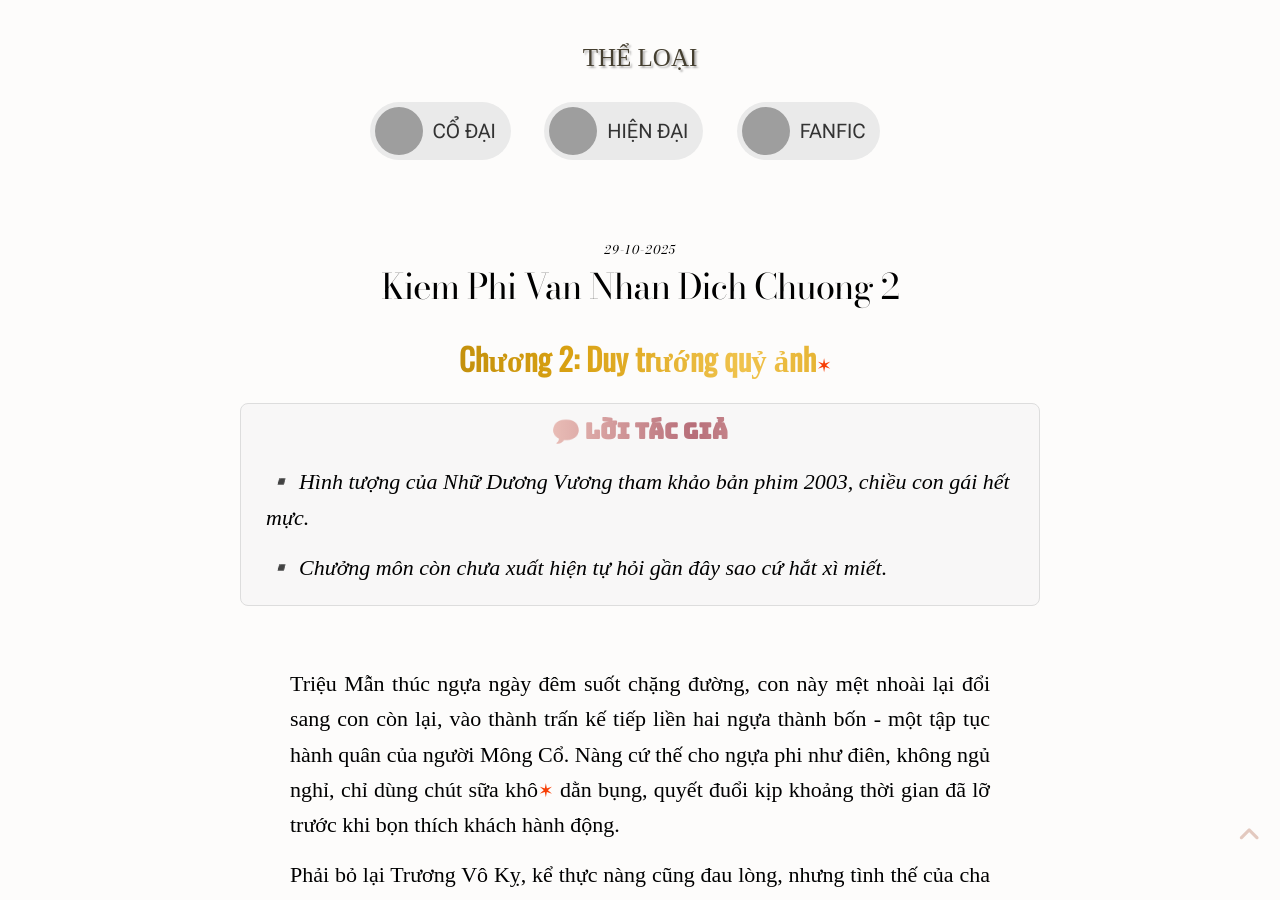
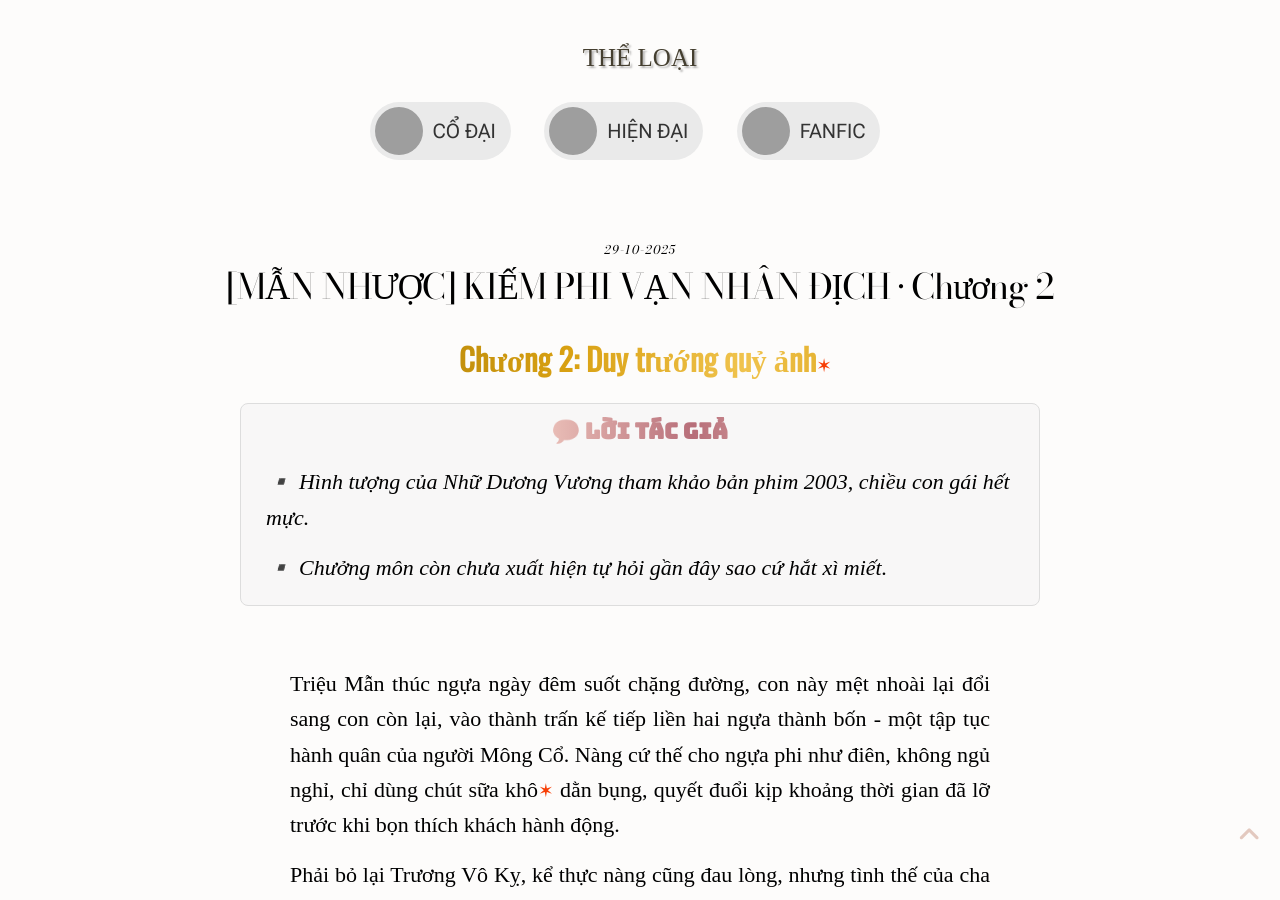
Before and after one commit to nuabuocthanhtho/nuabuocthanhtho.github.io, a Jekyll site: the page built from _posts/2025-10-29-kiem-phi-van-nhan-dich-chuong-2.md, in a window 1280 px wide and 900 px high, scrolled down 318 px. Built offline with Jekyll 4.4.1, drawn with Linux system fonts in a browser that asks for light colours; some web fonts are replaced; our own code applies the rules of GitHub Pages for plain Markdown files; grey boxes are pictures that could not be loaded.

Commit message:
Update 2025-10-29-kiem-phi-van-nhan-dich-chuong-2.md

```diff
--- a/_posts/2025-10-29-kiem-phi-van-nhan-dich-chuong-2.md
+++ b/_posts/2025-10-29-kiem-phi-van-nhan-dich-chuong-2.md
@@ -1,3 +1,7 @@
+---
+layout: post # Sử dụng layout bài đăng bạn đã thiết lập
+title: "[MẪN NHƯỢC] KIẾM PHI VẠN NHÂN ĐỊCH • Chương 2"
+---
 <p style="text-align: center;">
 
 &nbsp; <span class="color-change-effect" style="font-family: 'Oswald'; font-size: 140%;">Chương 2: Duy trướng quỷ ảnh</span><span class="tooltip" tabindex="0">
```
